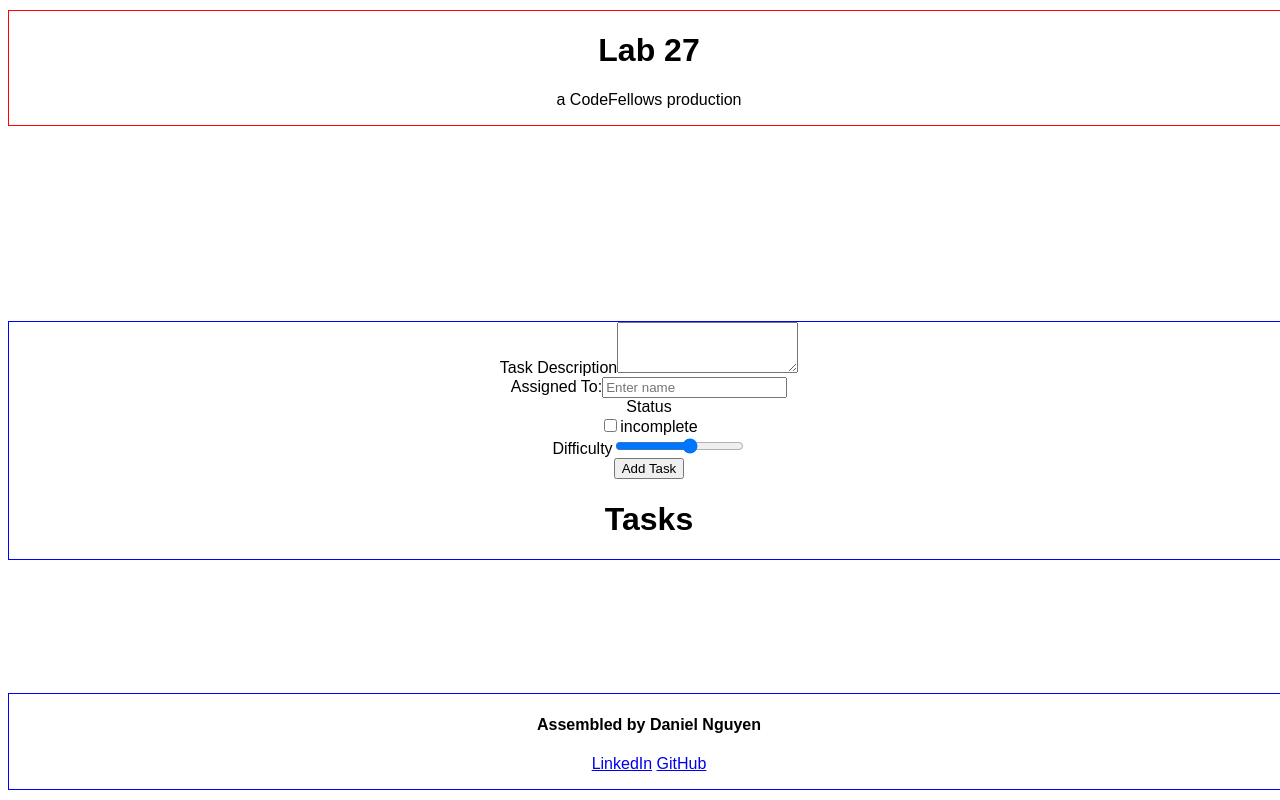
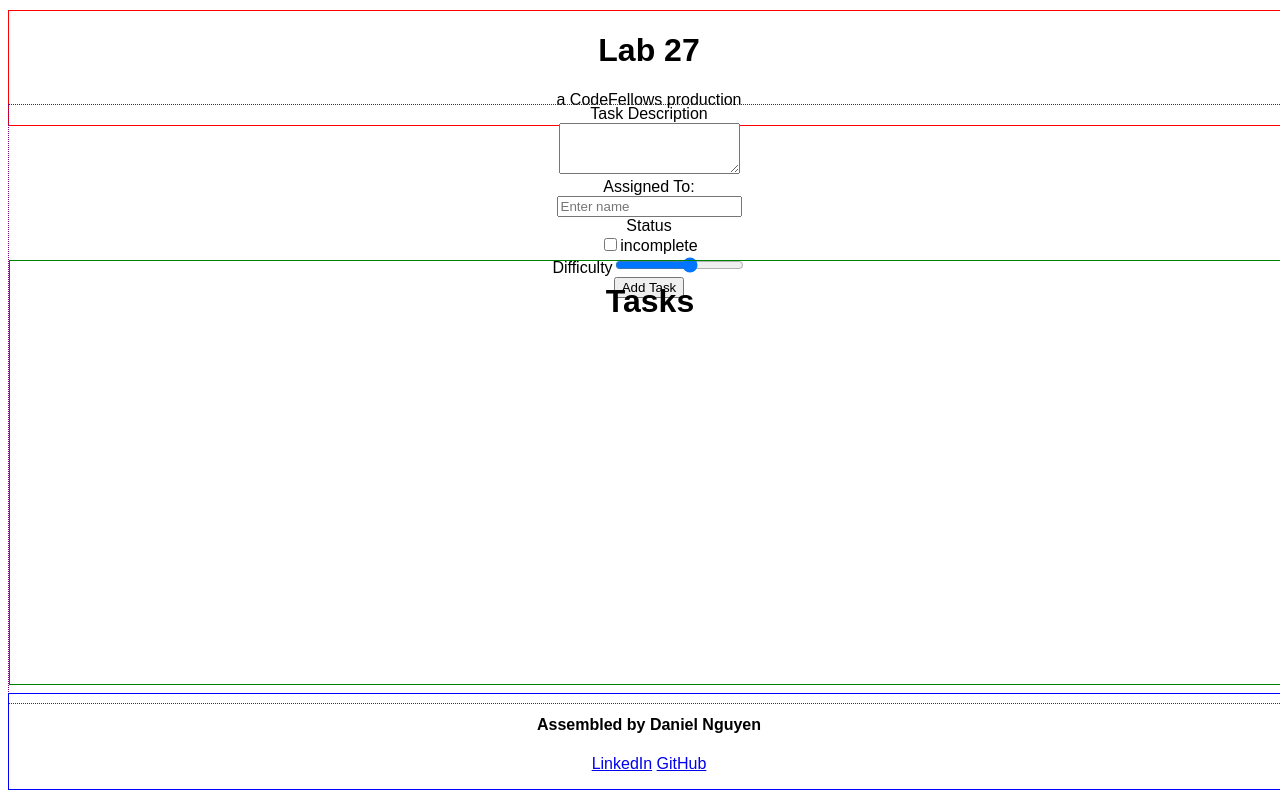
Before and after one commit to daniel-nguyen-401-advanced-javascript/lab-26, a React (Create React App) app: page / in a window 1280 px wide. Built offline with nearby package versions, Linux system fonts and the light colour scheme; no server answers.

Commit message:
adjusted styling ahead of lab 28 setup

```diff
--- a/src/components/ToDoForm.js
+++ b/src/components/ToDoForm.js
@@ -12,6 +12,7 @@ function ToDoForm(props) {
     <Form onSubmit={submit}>
       <Form.Group controlId='todo-description'>
         <Form.Label>Task Description</Form.Label>
+        <br />
         <Form.Control
           as='textarea'
           rows='3'
@@ -23,6 +24,7 @@ function ToDoForm(props) {
 
       <Form.Group controlId='todo-assignee'>
         <Form.Label>Assigned To:</Form.Label>
+        <br />
         <Form.Control
           type='text'
           placeholder='Enter name'
--- a/src/styles/styles.scss
+++ b/src/styles/styles.scss
@@ -11,9 +11,20 @@
 }
 
 .ToDo {
-  border: 1px solid blue;
+  border: 1px dotted purple;
   position: absolute;
-  bottom: 30%;
+  top: 13%;
+  bottom: 12%;
+  width: 100%;
+  // overflow: scroll;
+}
+
+.ToDoList {
+  border: 1px solid green;
+  overflow: scroll;
+  position: absolute;
+  top: 26%;
+  bottom: 3%;
   width: 100%;
 }
 
```
